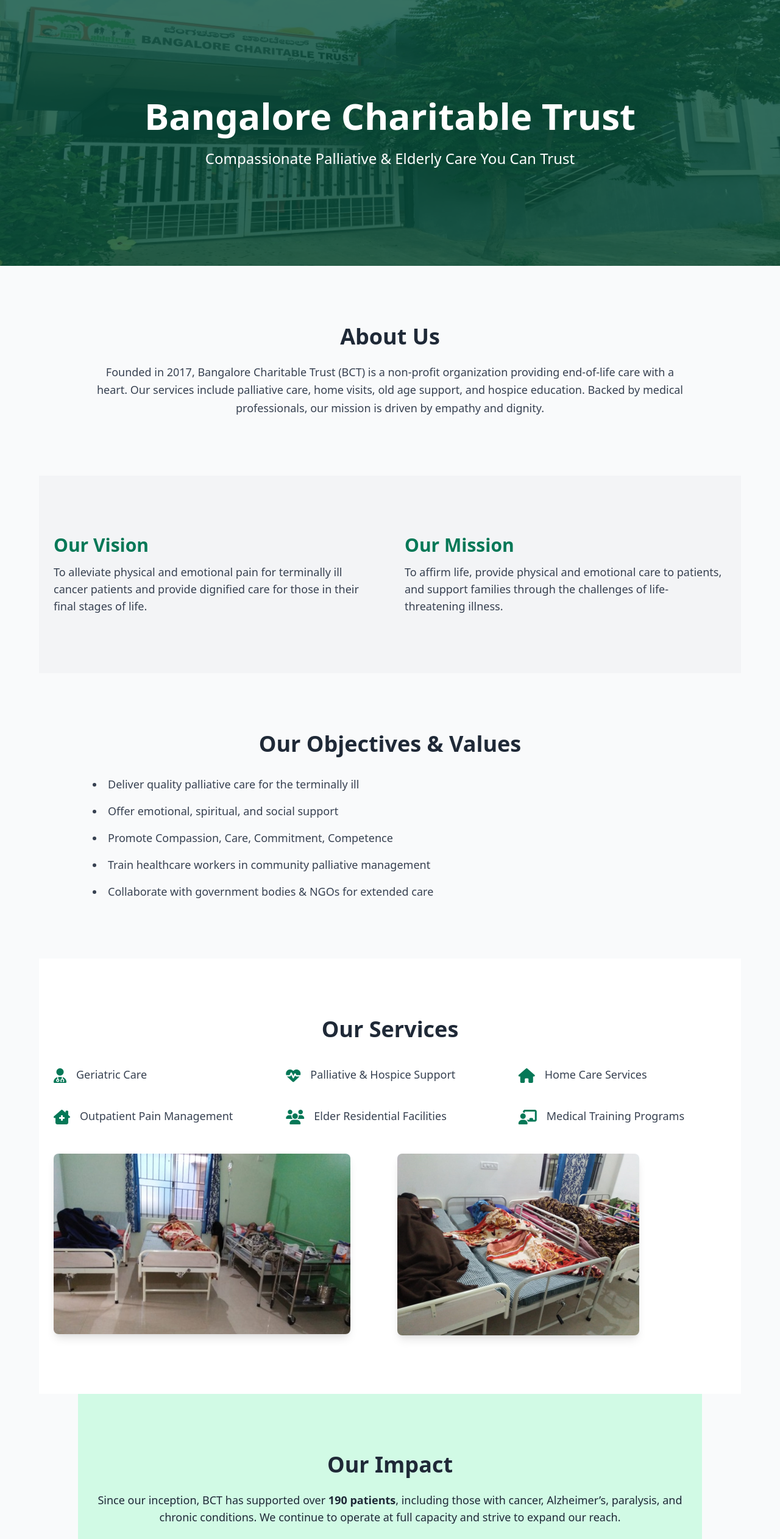
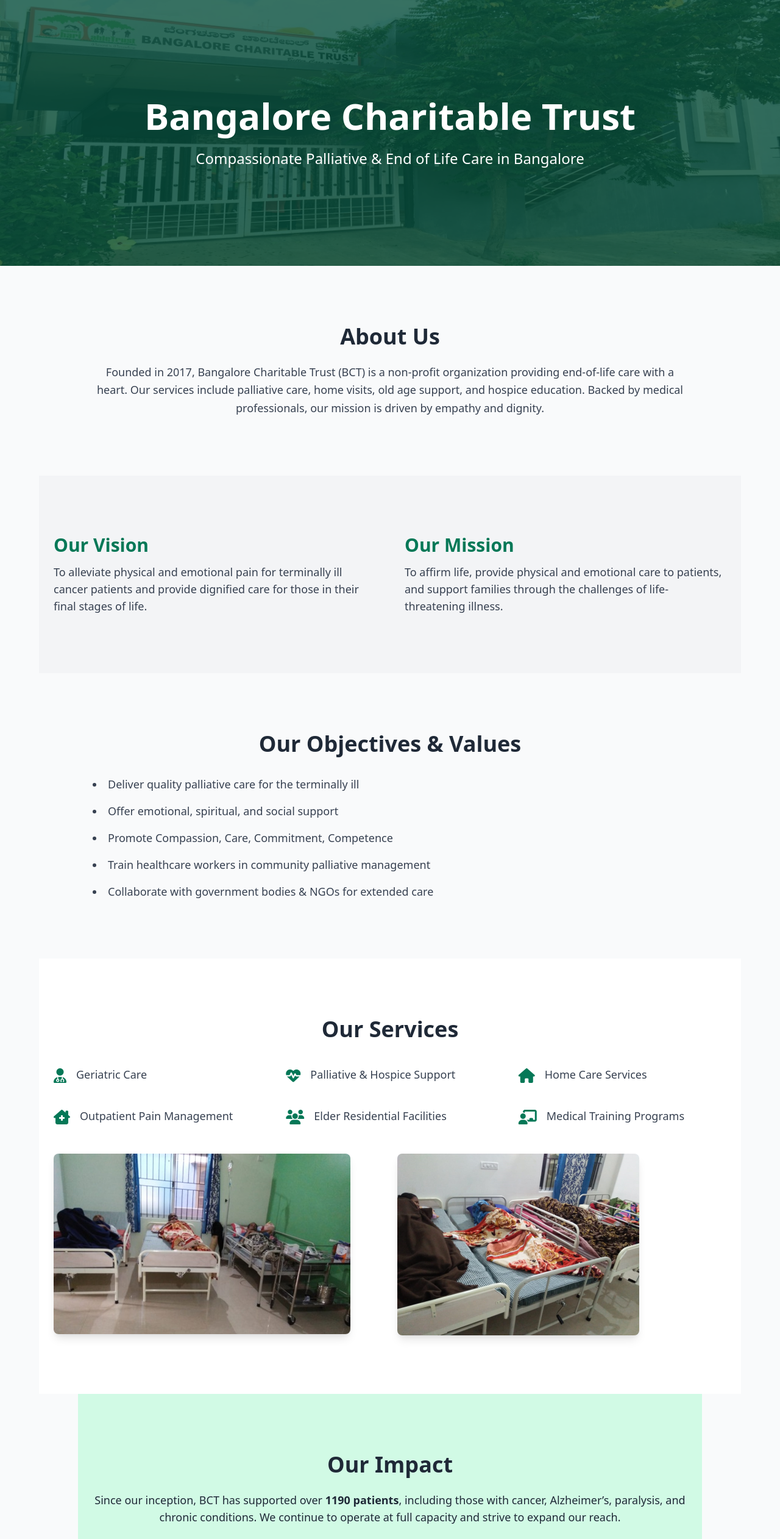
Before and after one commit to bangalorecaretakers/bct-website, a plain HTML site: page index.html in a window 1280 px wide. Shown: the top 2524 px of the page at 61% size. Drawn offline with nearby package versions, Linux system fonts and the light colour scheme.

Commit message:
number change and text

```diff
--- a/index.html
+++ b/index.html
@@ -25,7 +25,7 @@
     <div class="absolute inset-0 bg-green-900 opacity-80"></div>
     <div class="relative z-10 max-w-4xl mx-auto">
       <h1 class="text-5xl md:text-6xl font-extrabold leading-tight">Bangalore Charitable Trust</h1>
-      <p class="mt-6 text-xl md:text-2xl">Compassionate Palliative &amp; Elderly Care You Can Trust</p>
+      <p class="mt-6 text-xl md:text-2xl">Compassionate Palliative &amp; End of Life Care in Bangalore</p>
     </div>
   </section>
 
@@ -89,7 +89,7 @@
   <section class="bg-green-100 py-24 px-6 max-w-5xl mx-auto text-center">
     <h2 class="text-4xl font-bold mb-6">Our Impact</h2>
     <p class="text-lg text-gray-800 mb-6">
-      Since our inception, BCT has supported over <strong>190 patients</strong>, including those with cancer, Alzheimer’s, paralysis, and chronic conditions. We continue to operate at full capacity and strive to expand our reach.
+      Since our inception, BCT has supported over <strong>1190 patients</strong>, including those with cancer, Alzheimer’s, paralysis, and chronic conditions. We continue to operate at full capacity and strive to expand our reach.
     </p>
     <img src="bctimg1.jpg" alt="BCT Patients" class="mx-auto rounded shadow-md max-w-xl">
   </section>
```
